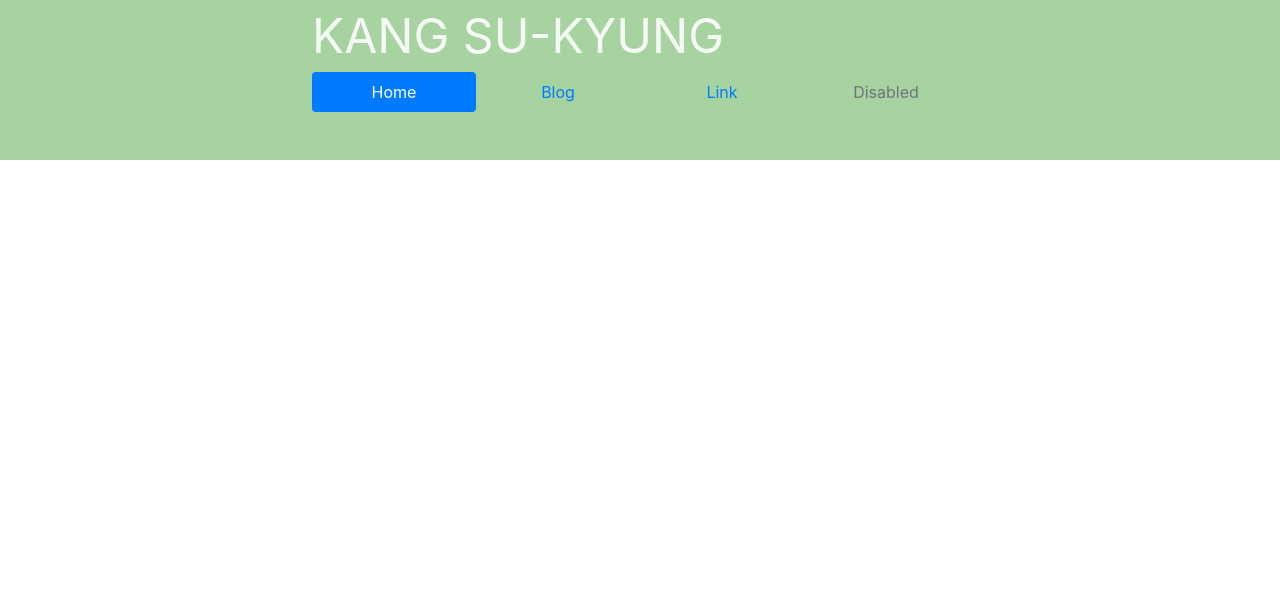
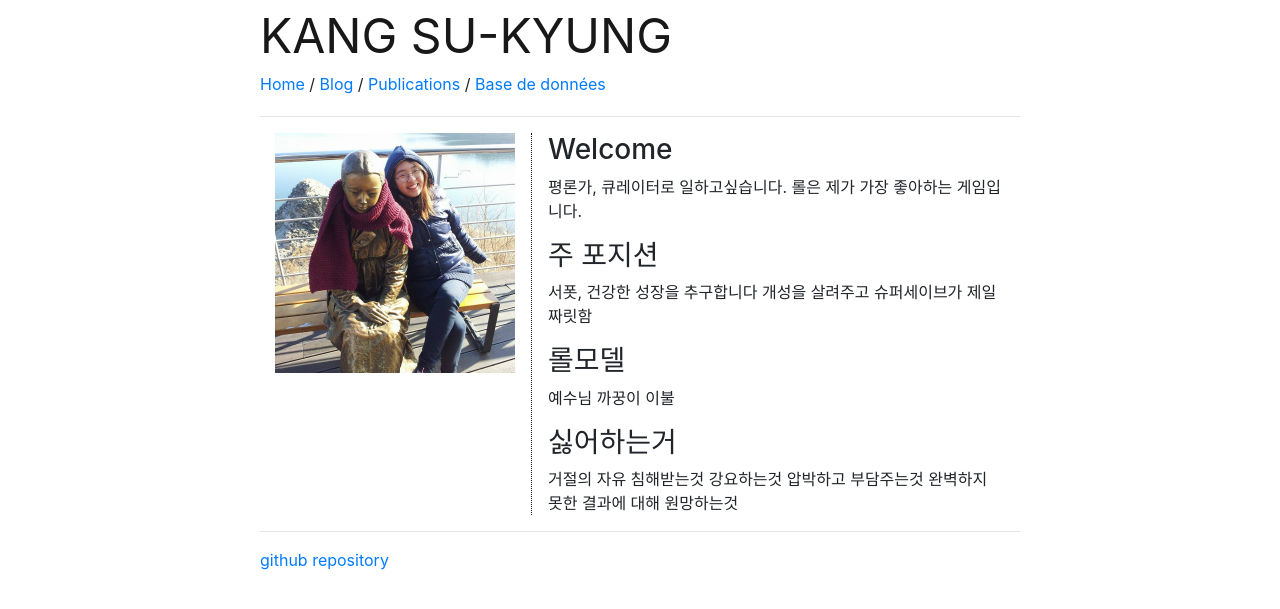
Before and after one commit to kangsudal/legendary-enigma, a Django app: page / in a window 1280 px wide. Shown: the top 609 px of the page. Run offline with Django 3.2, Linux system fonts and the light colour scheme; data that the repository does not hold is empty; some libraries are stand-ins or nearby versions.

Commit message:
Added home page and modified base template.

```diff
--- a/blog/static/css/blog.css
+++ b/blog/static/css/blog.css
@@ -1,35 +1,30 @@
 
 
 body {
-
+    max-width: 800px;
+    margin: 0 auto;
+    padding: 0 20px;
 }
 
 /*헤더 배경색*/
 .header-background {
     background-color: #A6D3A0;
-    margin-top: 0;
-    /*padding: 20px 20px 20px 40px;*/
 }
 
 header {
-    height: 160px;
-    margin: 0 auto;
-    min-width: 320px;
-    max-width: 656px;
-    position: relative;
-
+    height: 100px;
 }
 
 /*헤더 글씨*/
 header > span {
     font-size: 48px;
     opacity: 0.9;
-    color: white;
+    color: black;
 }
 
 
 .content {
-    margin-top: 40px;
+    margin-top: 10px;
 }
 
 /*글 제목*/
@@ -42,3 +37,14 @@ h1 a {
 .post {
     margin-bottom: 70px;
 }
+.me {
+    float: none;
+    margin: 0;
+    position: absolute;
+    /*top: 48px;*/
+}
+.about {
+    border-left: 1px dotted #111;
+    margin-left: 256px;
+    padding-left: 16px;
+}
--- a/blog/templates/blog/base.html
+++ b/blog/templates/blog/base.html
@@ -19,47 +19,32 @@
 
     </head>
     <body>
-        <div class="header-background">
-            {% if user.is_authenticated %}
-            <a href="{% url 'post_new' %}" class="top-menu"><span class="glyphicon glyphicon-plus">+</span></a><!--글추가버튼-->
-            {% endif %}
-            <header>
-                <span>KANG SU-KYUNG</span>
-<!--                 <nav class="navbar navbar-expand-sm bg-light">
-                    <ul>
-                        <li><a href="/">Home</a></li>
-                        <li><a href="/blog/">Blog</a></li>
-                        <li><a href="/publications/">Publications</a></li>
-                        <li><a href="/recherche/corpus-dat%C3%A9/">Base de données</a></li>
-                    </ul>
-                </nav>      -->
 
-                <ul class="nav nav-pills nav-justified">
-                  <li class="nav-item">
-                    <a class="nav-link active" href="/">Home</a>
-                  </li>
-                  <li class="nav-item">
-                    <a class="nav-link" href="/blog/">Blog</a>
-                  </li>
-                  <li class="nav-item">
-                    <a class="nav-link" href="#">Link</a>
-                  </li>
-                  <li class="nav-item">
-                    <a class="nav-link disabled" href="#">Disabled</a>
-                  </li>
-                </ul>
-
-            </header>
-        </div>
+        <header>
+            <span>KANG SU-KYUNG</span>
+            <nav>
+                <a href="{% url 'home' %}">Home</a> /
+                <a href="{% url 'post_list' %}">Blog</a> /
+                <a href="">Publications</a> /
+                <a href="">Base de données</a>
+            </nav>
+        </header>
+        <hr>
 
         <div class="content container">
-            <div class="row">
-                <div class="col-md-8">
+<!--             <div class="row">
+                <div class="col-md-8"> -->
+
                     {% block content %}
                     {% endblock %}
-                </div>
-            </div>
+
+<!--                 </div>
+            </div> -->
         </div>
+        <hr>
+        <footer>
+            <a href="https://github.com/kangsudal/legendary-enigma">github repository</a>
+        </footer>
 
 
     <!-- Optional JavaScript -->
--- /dev/null
+++ b/blog/templates/blog/home.html
@@ -0,0 +1,37 @@
+{% extends 'blog/base.html' %}
+
+                    {% block content %}
+                    <section>
+                    	<img class="me" src="/static/img/sukyeong.jpg" width="240" height="240" alt="수경">
+                    	<div class="about">
+                    		<h3>Welcome</h3>
+                    		<p>
+                    			평론가, 큐레이터로 일하고싶습니다.
+                    			롤은 제가 가장 좋아하는 게임입니다.
+                    		</p>
+
+                    		<h3>주 포지션</h3>
+                    		<p>
+                    			서폿,
+                    			건강한 성장을 추구합니다
+                    			개성을 살려주고 슈퍼세이브가 제일 짜릿함
+                    		</p>
+
+                    		<h3>롤모델</h3>
+                    		<p>
+                    			예수님
+                    			까꿍이
+                    			이불
+                    		</p>
+
+                    		<h3>싫어하는거</h3>
+                    		<p>
+                    			거절의 자유 침해받는것
+                    			강요하는것
+                    			압박하고 부담주는것
+                    			완벽하지 못한 결과에 대해 원망하는것
+                    		</p>
+
+                    	</div>
+                    </section>
+                    {% endblock %}
--- a/blog/templates/blog/post_list.html
+++ b/blog/templates/blog/post_list.html
@@ -1,6 +1,10 @@
 {% extends 'blog/base.html' %}
 
                     {% block content %}
+
+                    {% if user.is_authenticated %}
+                    <a href="{% url 'post_new' %}" class="top-menu"><span class="glyphicon glyphicon-plus">글쓰기</span></a><!--글추가버튼-->
+                    {% endif %}
                     {% for post in posts %}
                         <div class="post">
                             <div class="date">
--- a/blog/views.py
+++ b/blog/views.py
@@ -4,6 +4,11 @@ from django.utils  import timezone
 from .forms import PostForm
 
 # Create your views here.
+
+def home(request):
+    #posts = Post.objects.filter(published_date__lte=timezone.now()).order_by('published_date')
+    return render(request, 'blog/home.html', {})
+
 def post_list(request):
     posts = Post.objects.filter(published_date__lte=timezone.now()).order_by('published_date')
     return render(request, 'blog/post_list.html', {'posts':posts})
--- a/mysite/urls.py
+++ b/mysite/urls.py
@@ -15,9 +15,10 @@ Including another URLconf
 """
 from django.contrib import admin
 from django.urls import path, include
-
+from blog import views
 urlpatterns = [
     path('admin/', admin.site.urls),
     path('blog/', include('blog.urls')),
-    path('', include('blog.urls')),
+    #path('', include('blog.urls')),
+    path('', views.home, name='home'),
 ]
```
Also changed, not shown: blog/static/img/sukyeong.jpg (added).
